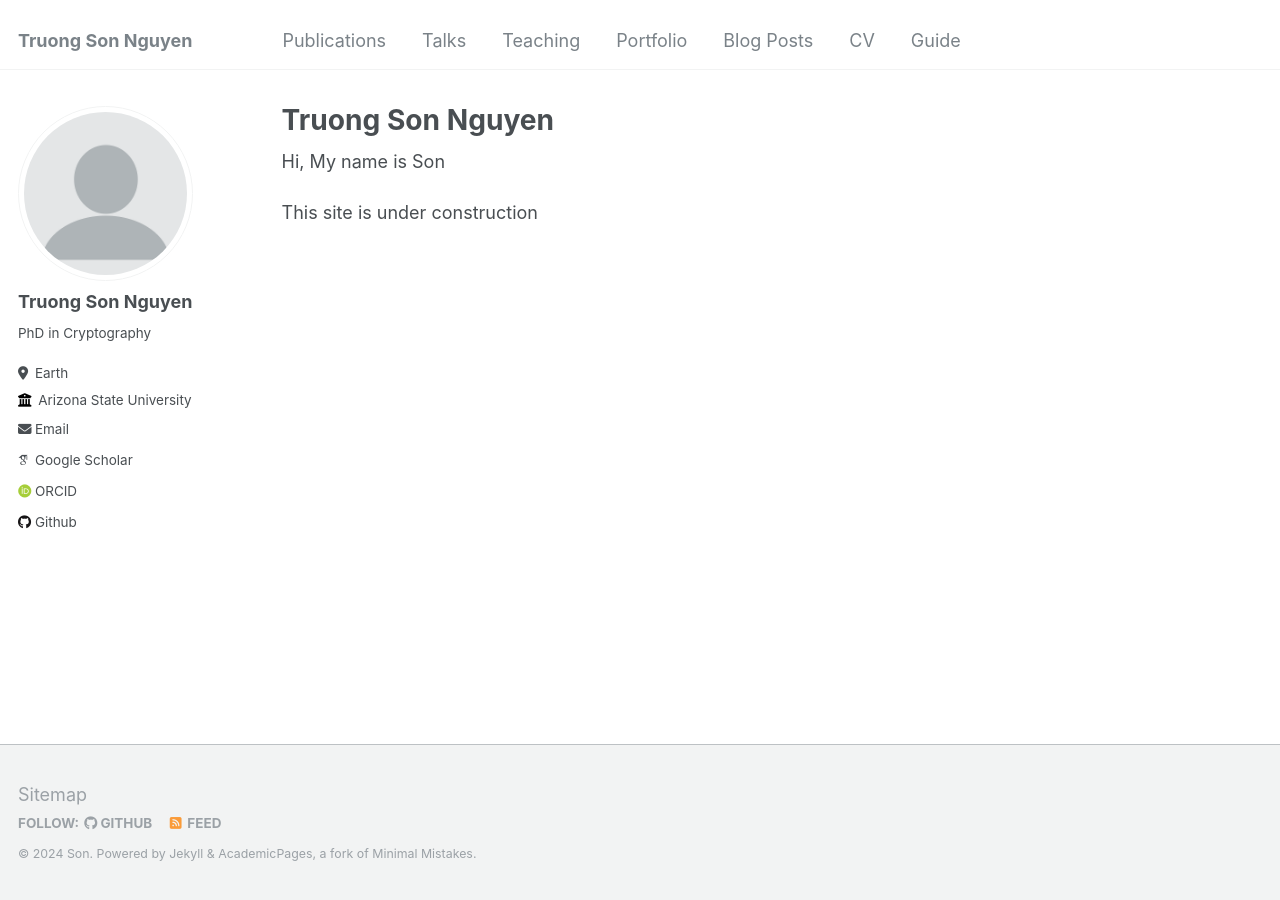
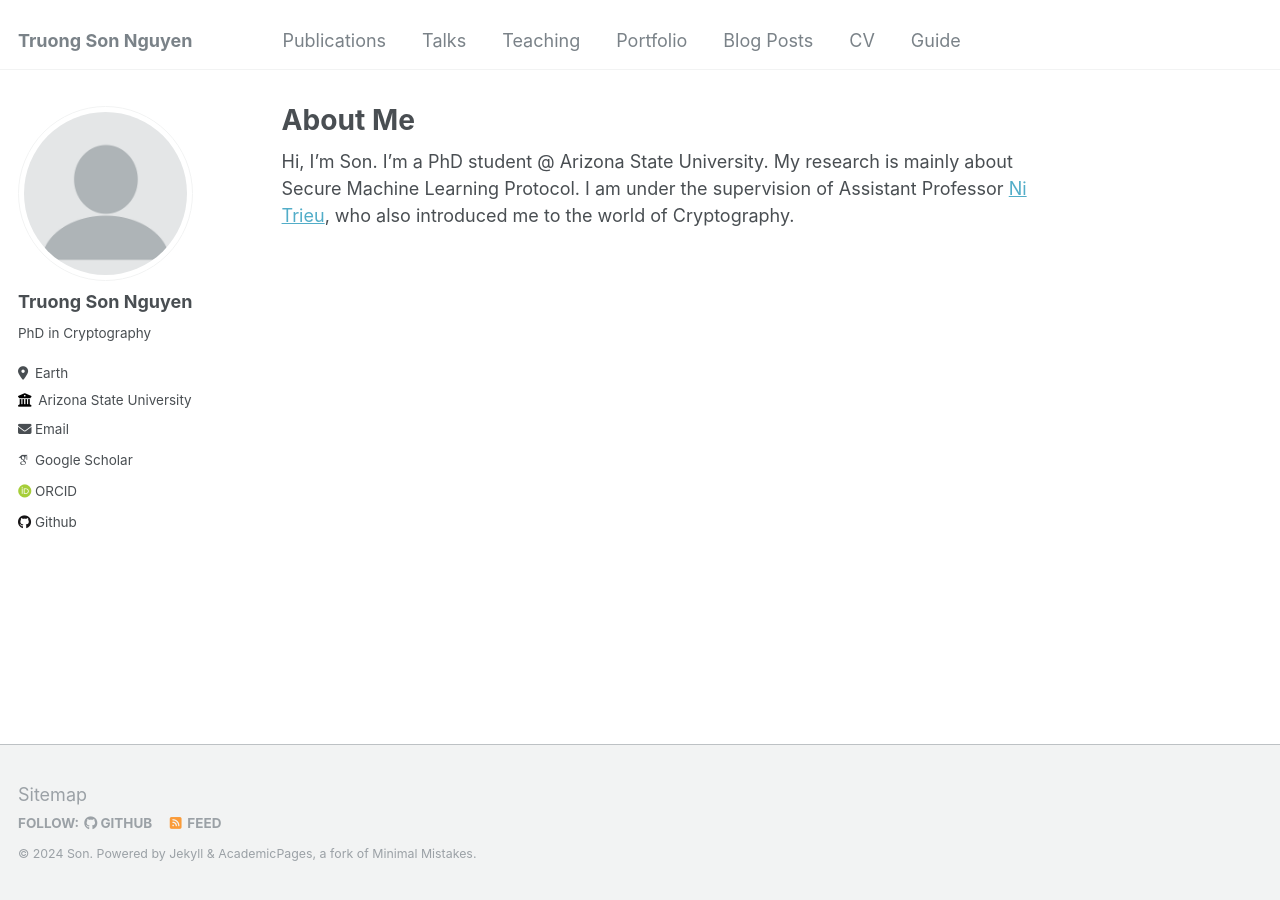
Before and after one commit to sonnguyenasu/sonnguyenasu.github.io, a Jekyll site: the page built from _pages/about.md, in a window 1280 px wide. Built offline with Jekyll 4.4.1, drawn with Linux system fonts in a browser that asks for light colours; some web fonts are replaced.

Commit message:
Update about.md

```diff
--- a/_pages/about.md
+++ b/_pages/about.md
@@ -1,5 +1,5 @@
 ---
-title: "Truong Son Nguyen"
+title: "About Me"
 permalink: /
 author_profile: true
 redirect_from:
@@ -8,6 +8,4 @@ redirect_from:
 ---
 
 
-Hi, My name is Son
-
-This site is under construction
+Hi, I'm Son. I'm a PhD student @ Arizona State University. My research is mainly about Secure Machine Learning Protocol. I am under the supervision of Assistant Professor [Ni Trieu](https://nitrieu.github.io), who also introduced me to the world of Cryptography.
```
